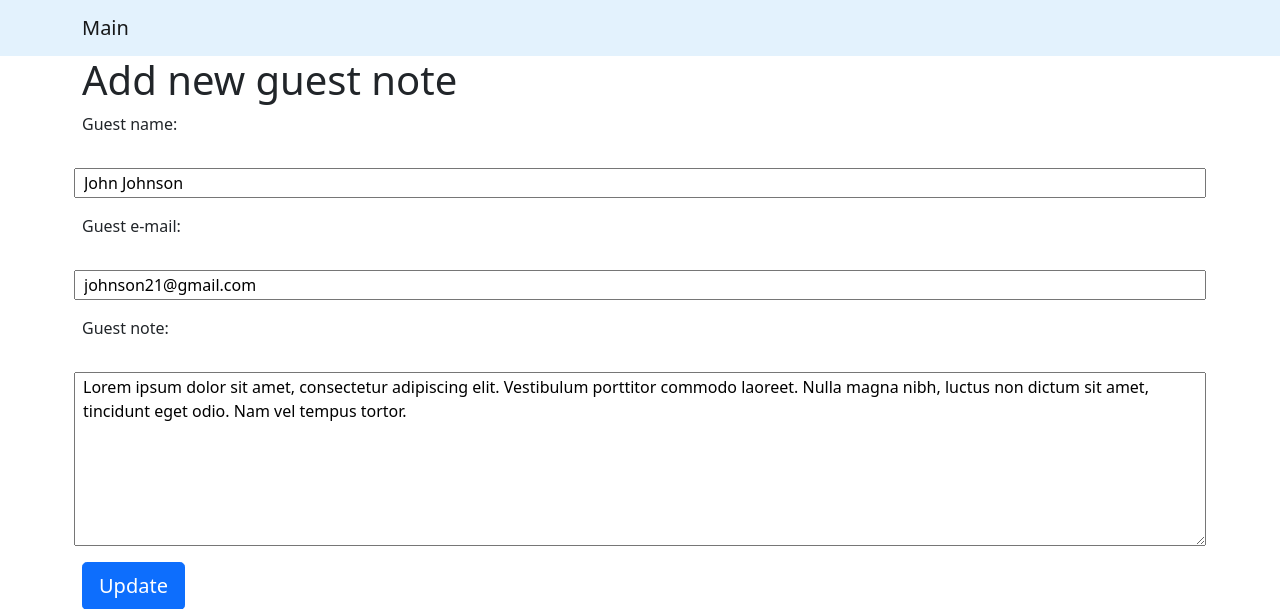
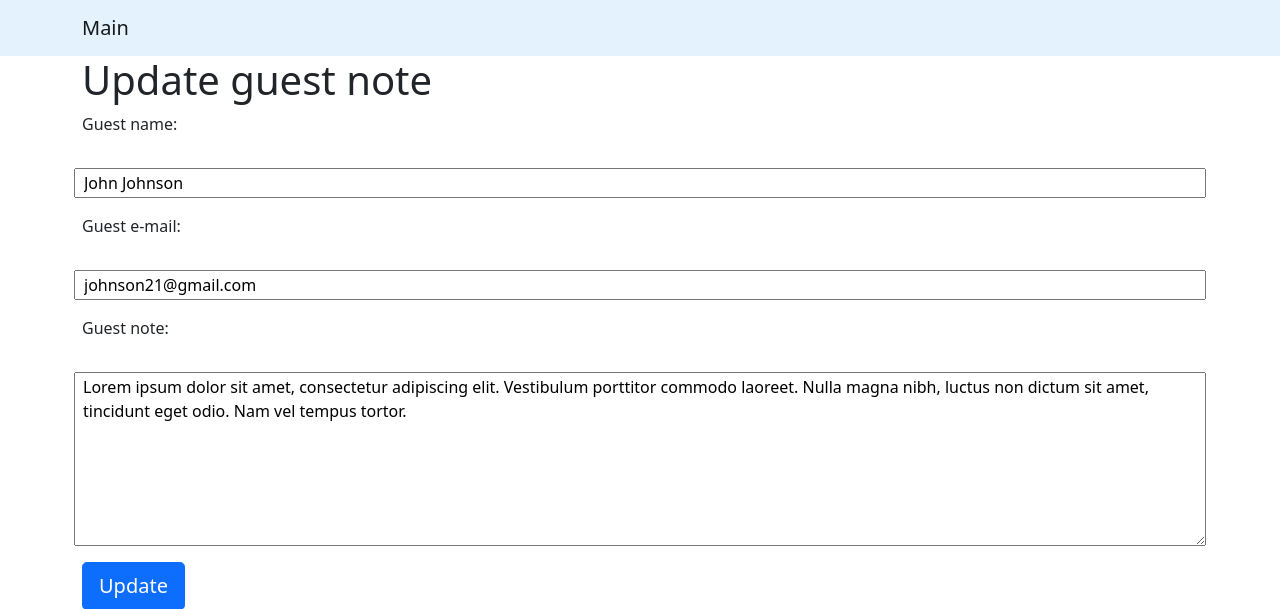
Before and after one commit to mtashtanovski/Exam_6_py_group9_MT, a Django app: page /note/1/update/ in a window 1280 px wide. Shown: the top 609 px of the page. Run offline with Django 3.2, Linux system fonts and the light colour scheme; data comes from the database, SQL or seed files in the repository.

Commit message:
Changed template update_note.html.

```diff
--- a/source/webapp/templates/update_note.html
+++ b/source/webapp/templates/update_note.html
@@ -5,7 +5,7 @@
 {% block content %}
 
     <div class="container">
-        <h1>Add new guest note</h1>
+        <h1>Update guest note</h1>
     </div>
 
     <div class="container">
```
